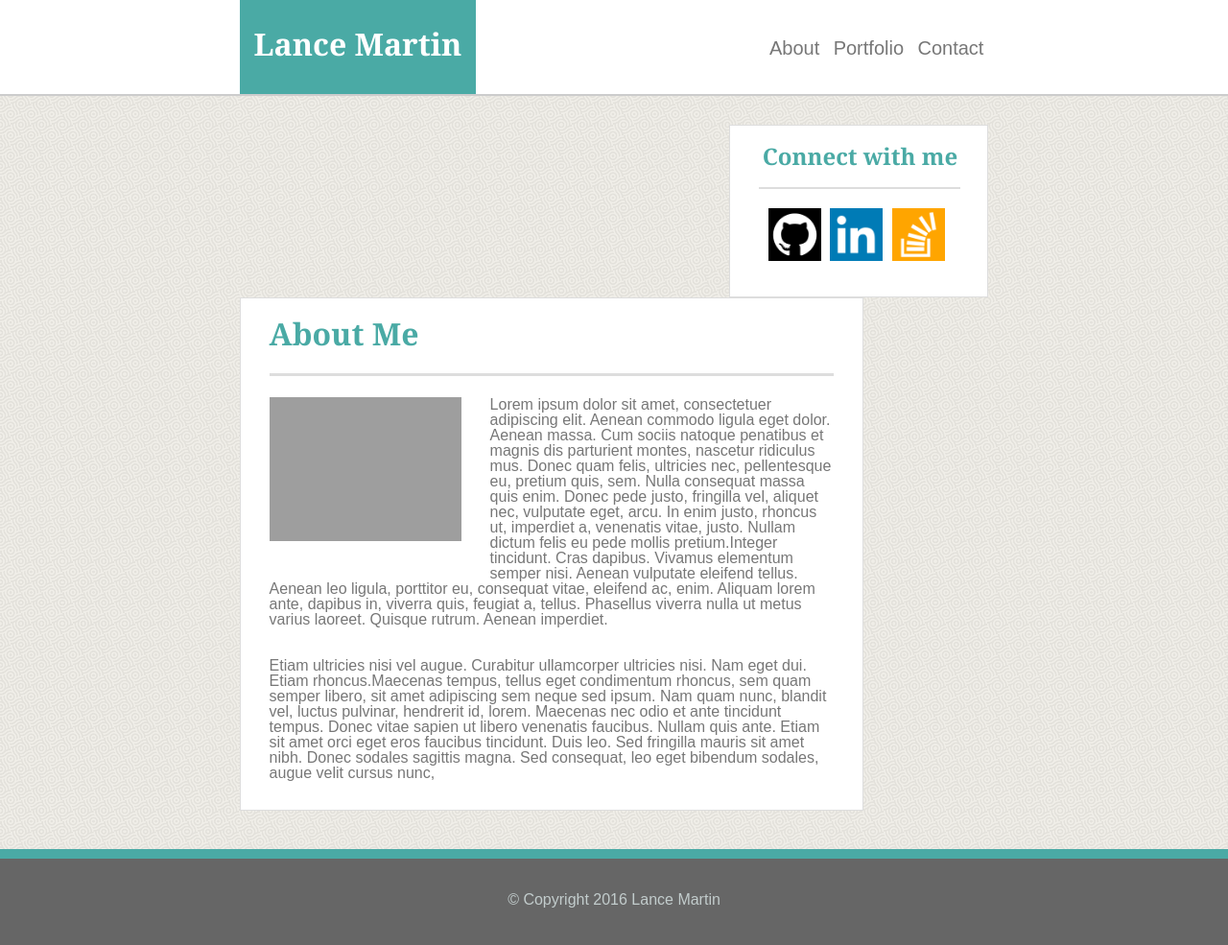
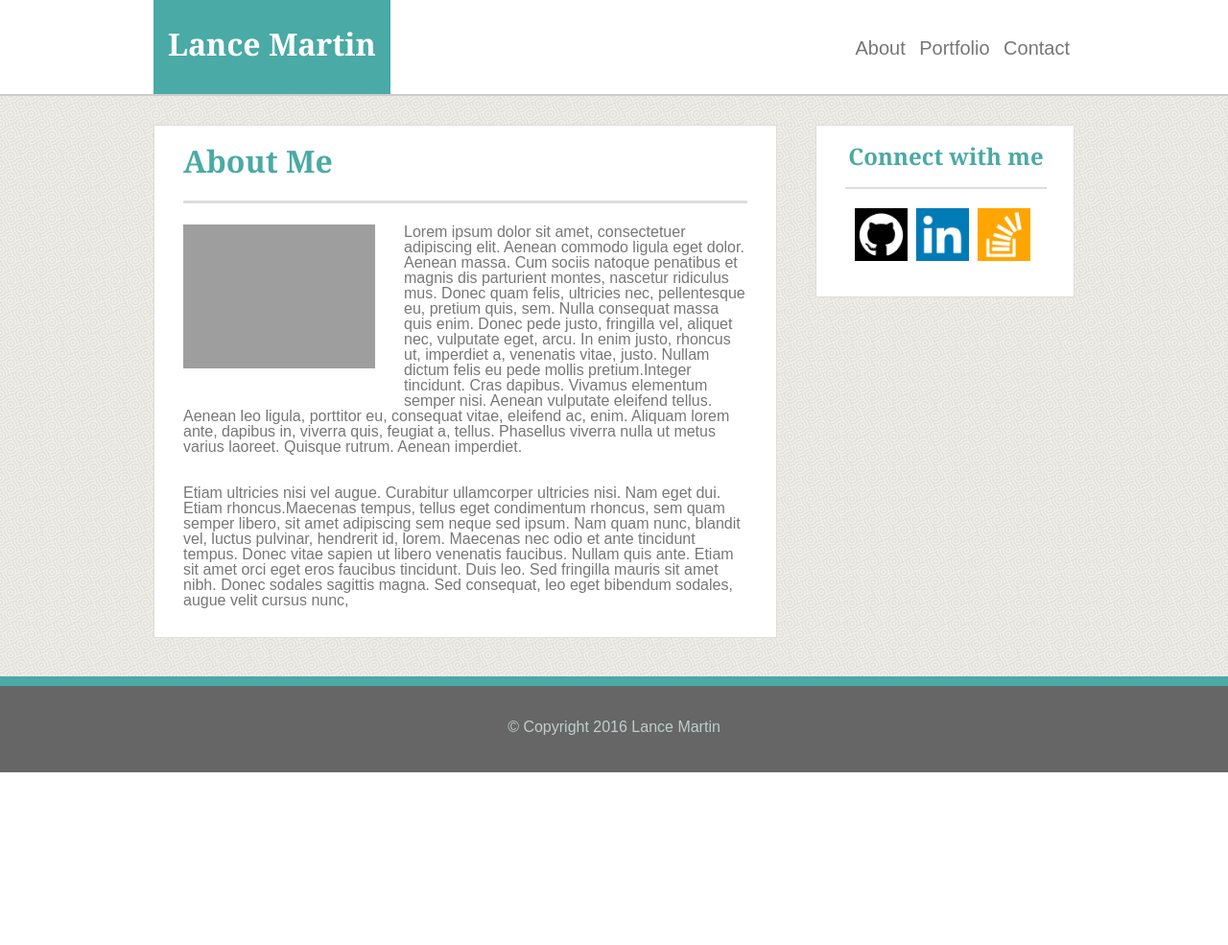
Before and after one commit to Lance-Martin/Basic-Portfolio, a PHP site: page /index.php in a window 1280 px wide. Shown: the whole page at 96% size. After the commit the page ends 805 px from the top, so only its background shows below. Run offline with PHP 8.4, Linux system fonts and the light colour scheme; grey boxes are pictures that could not be loaded.

Commit message:
fixed responsiveness

```diff
--- a/assets/css/style.css
+++ b/assets/css/style.css
@@ -35,6 +35,11 @@ h2 {
 
 /* navigation bar */
 
+.nav {
+	width: 960px;
+	margin:auto;
+}
+
 header {
 	background-color: #ffffff;
 	border-bottom: solid 2px #cccccc;
@@ -48,14 +53,12 @@ header h1 {
 	background-color: #4aaaa5;
 	padding: 30px 15px;
 	float: left;
-	margin-left: 19.5%;
 	margin-top: 0;
 	height: 98px;
 }
 
 ul {
 	float:right;
-	margin-right:19.5%;
 	list-style: none;
 }
 
@@ -82,9 +85,8 @@ aside {
 	width: 270px;
 	height: 180px;
 	text-align: center;
-	clear: right;
+	clear: both;
 	float: right;
-	margin-right: 19.5%;
 	background-color: #ffffff;
 	border: solid 1px #dddddd;
 }
@@ -107,12 +109,15 @@ aside img {
 
 /* Main content */
 
+.width {
+	width: 960px;
+	margin: auto;
+}
 section {
 	width: 650px;
 	clear: left;
 	float :left;
 	border: 1px solid #dddddd;
-	margin-left: 19.5%;
 	margin-bottom: 40px;
 	background-color: #ffffff;
 }
--- a/contact.html
+++ b/contact.html
@@ -12,15 +12,17 @@
 
 <!--Nav bar -->
 <header>
+<div class="nav">
 	<h1>Lance Martin</h1>
 	<ul>
 		<li><a href = "index.html">About</a></li>
 		<li><a href = "portfolio.html">Portfolio</a></li>
 		<li><a href = "contact.html">Contact</a></li>
 	</ul>
+</div>
 </header>
 
-
+<div class="width">
 <!-- Connect with me side content -->
 <aside>
 	<h2>Connect with me</h2>
@@ -45,7 +47,7 @@
 	</form>
 </div>
 </section>
-
+</div>
 
 
 <!-- Footer -->
--- a/index.html
+++ b/index.html
@@ -11,14 +11,17 @@
 
 <!--Nav bar -->
 <header>
+<div class ="nav">
 	<h1>Lance Martin</h1>
 	<ul>
 		<li><a href = "index.html">About</a></li>
 		<li><a href = "portfolio.html">Portfolio</a></li>
 		<li><a href = "contact.html">Contact</a></li>
 	</ul>
+</div>
 </header>
 
+<div class="width">
 <!-- Connect with me side content -->
 <aside>
 	<h2>Connect with me</h2>
@@ -35,6 +38,7 @@
 		<p>Lorem ipsum dolor sit amet, consectetuer adipiscing elit. Aenean commodo ligula eget dolor. Aenean massa. Cum sociis natoque penatibus et magnis dis parturient montes, nascetur ridiculus mus. Donec quam felis, ultricies nec, pellentesque eu, pretium quis, sem. Nulla consequat massa quis enim. Donec pede justo, fringilla vel, aliquet nec, vulputate eget, arcu. In enim justo, rhoncus ut, imperdiet a, venenatis vitae, justo. Nullam dictum felis eu pede mollis pretium.Integer tincidunt. Cras dapibus. Vivamus elementum semper nisi. Aenean vulputate eleifend tellus. Aenean leo ligula, porttitor eu, consequat vitae, eleifend ac, enim. Aliquam lorem ante, dapibus in, viverra quis, feugiat a, tellus. Phasellus viverra nulla ut metus varius laoreet. Quisque rutrum. Aenean imperdiet.<br><br><br> Etiam ultricies nisi vel augue. Curabitur ullamcorper ultricies nisi. Nam eget dui. Etiam rhoncus.Maecenas tempus, tellus eget condimentum rhoncus, sem quam semper libero, sit amet adipiscing sem neque sed ipsum. Nam quam nunc, blandit vel, luctus pulvinar, hendrerit id, lorem. Maecenas nec odio et ante tincidunt tempus. Donec vitae sapien ut libero venenatis faucibus. Nullam quis ante. Etiam sit amet orci eget eros faucibus tincidunt. Duis leo. Sed fringilla mauris sit amet nibh. Donec sodales sagittis magna. Sed consequat, leo eget bibendum sodales, augue velit cursus nunc,</p>
 	</div>
 </section>
+</div>
 
 <!-- Footer -->
 <footer>
--- a/portfolio.html
+++ b/portfolio.html
@@ -10,14 +10,17 @@
 
 <!--Nav bar -->
 <header>
+<div class="nav">
 	<h1>Lance Martin</h1>
 	<ul>
 		<li><a href = "index.html">About</a></li>
 		<li><a href = "portfolio.html">Portfolio</a></li>
 		<li><a href = "contact.html">Contact</a></li>
 	</ul>
+</div>
 </header>
 
+<div class="width">
 <!-- Connect with me side content -->
 <aside>
 	<h2>Connect with me</h2>
@@ -48,6 +51,7 @@
 	</div>
 </div>
 </section>
+</div>
 
 <!-- Footer -->
 <footer>
```
